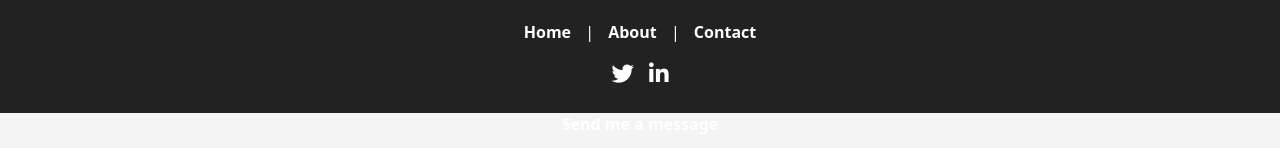
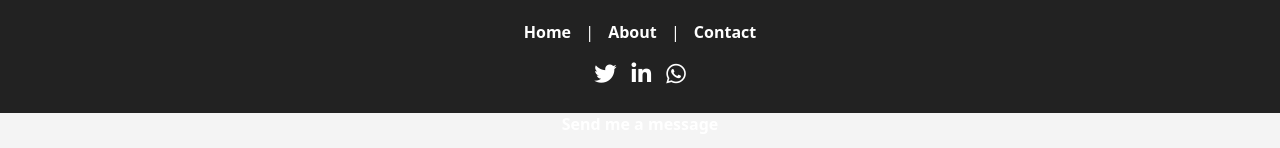
Before and after one commit to foworaisrael-sys/my-portfolio, a plain HTML site: page about.html in a window 1280 px wide. Shown: the part 444-592 px from the top of the page. Drawn offline with Linux system fonts and the light colour scheme.

Commit message:
Add files via upload

```diff
--- a/about.html
+++ b/about.html
@@ -60,6 +60,9 @@
       <a href="https://linkedin.com/in/yourname" target="_blank" aria-label="LinkedIn">
         <i class="fab fa-linkedin-in"></i>
       </a>
+      <a href="https://whatsapp/+2349030666792" target="_blank" aria-label="whatsapp">
+        <i class="fab fa-whatsapp"></i>
+      </a>
     </div>
   </header>
   <nav> <a href="form.html"> Send me a message</a></nav>
```
